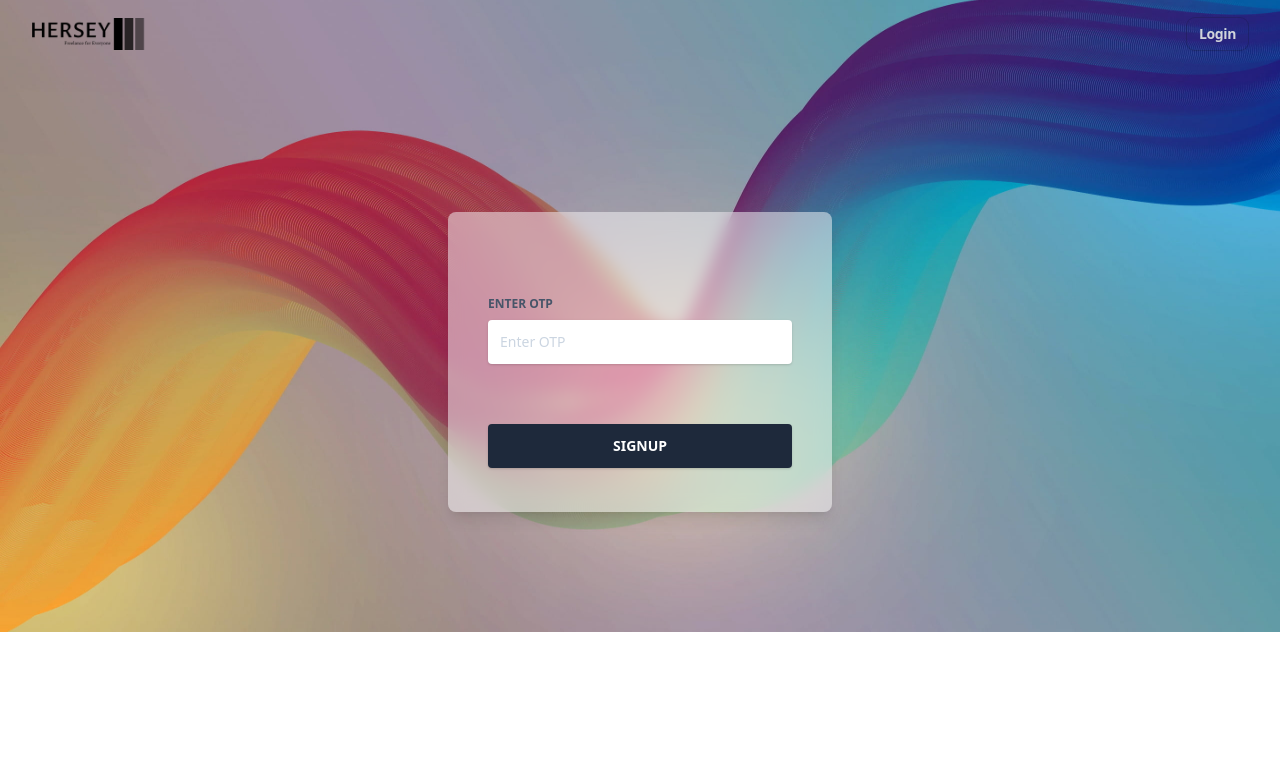
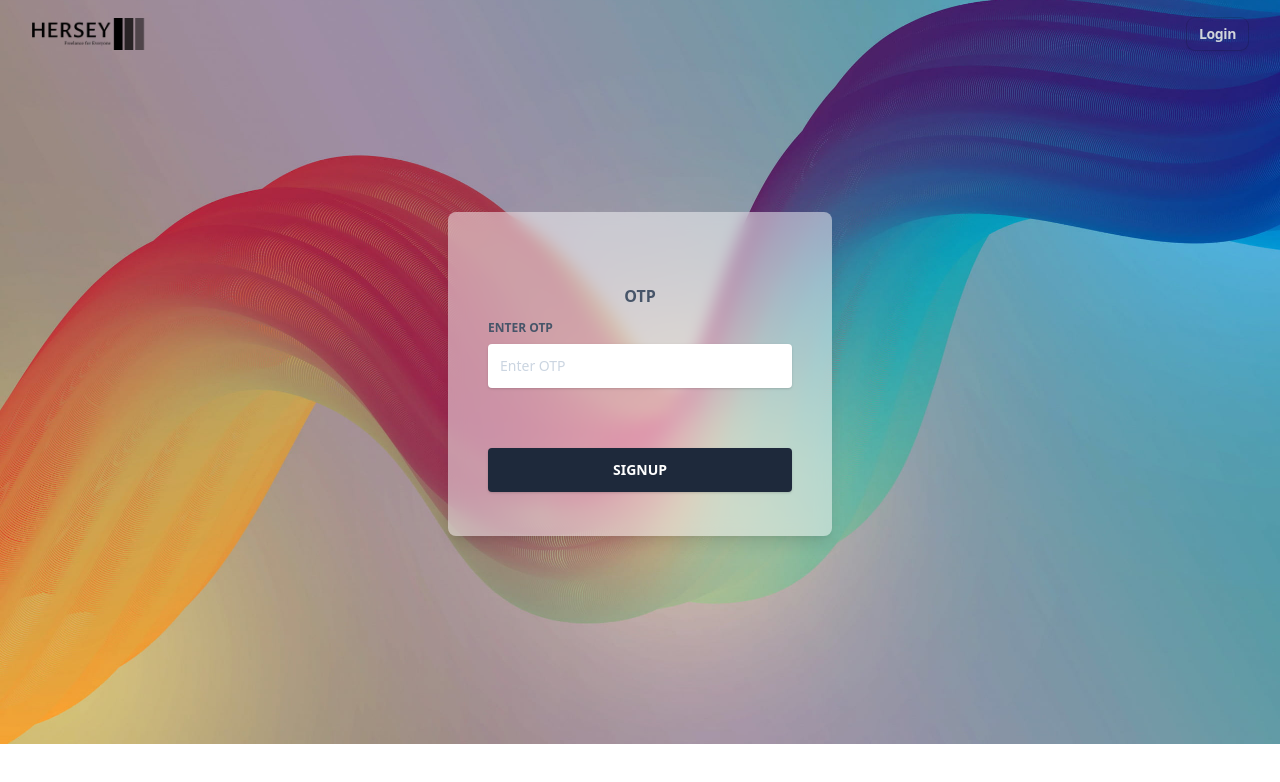
Before and after one commit to Muhammed-Arfaq/Hersey_Freelance_Vendor, a React (Vite) app: page /vendor/verifyOTP in a window 1280 px wide. Shown: the top 782 px of the page. Built offline with nearby package versions, Linux system fonts and the light colour scheme.

Commit message:
signup email exist error updated

```diff
--- a/src/Vendor/Signup/Signup.jsx
+++ b/src/Vendor/Signup/Signup.jsx
@@ -53,9 +53,9 @@ export default function VendorSignup() {
           password,
           passwordConfirm
         ).then(() => {
-          console.log("hereeeee");
+
           navigate("/vendor/verifyOTP")
-        })
+        }).catch(() => toast.error("Email already exists!!!"))
       })
       .catch((validationErrors) => {
         const errors = validationErrors.inner.reduce((acc, error) => {
--- a/src/Vendor/Signup/VendorOtp.jsx
+++ b/src/Vendor/Signup/VendorOtp.jsx
@@ -116,7 +116,7 @@ export default function VendorOtp() {
 
         ><img
             className="w-full"
-            style={{ height: "121%" }}
+            style={{ height: "136%" }}
             src={bg2}
             alt=""
           /></div>
@@ -157,7 +157,7 @@ export default function VendorOtp() {
                   <hr className="mt-6 border-b-1 border-blueGray-300" />
                 </div>
                 <div className="flex-auto px-4 lg:px-10 py-10 pt-0">
-                  <div className="text-blueGray-600 text-center mb-3 font-bold"></div>
+                  <div className="text-blueGray-600 text-center mb-3 font-bold">OTP</div>
                   <form onSubmit={eventHandler}>
                     <div className="relative w-full mb-3">
                       <label
--- a/src/axios.js
+++ b/src/axios.js
@@ -1,9 +1,9 @@
 import axios from "axios";
 
 const instance = axios.create({
-    // baseURL: "http://localhost:3500/"
+    baseURL: "http://localhost:3500/"
 
-    baseURL: "https://www.herseymensformals.ml/"
+    // baseURL: "https://www.herseymensformals.ml/"
 
     // baseURL: "http://13.233.255.36/"
 })
```
